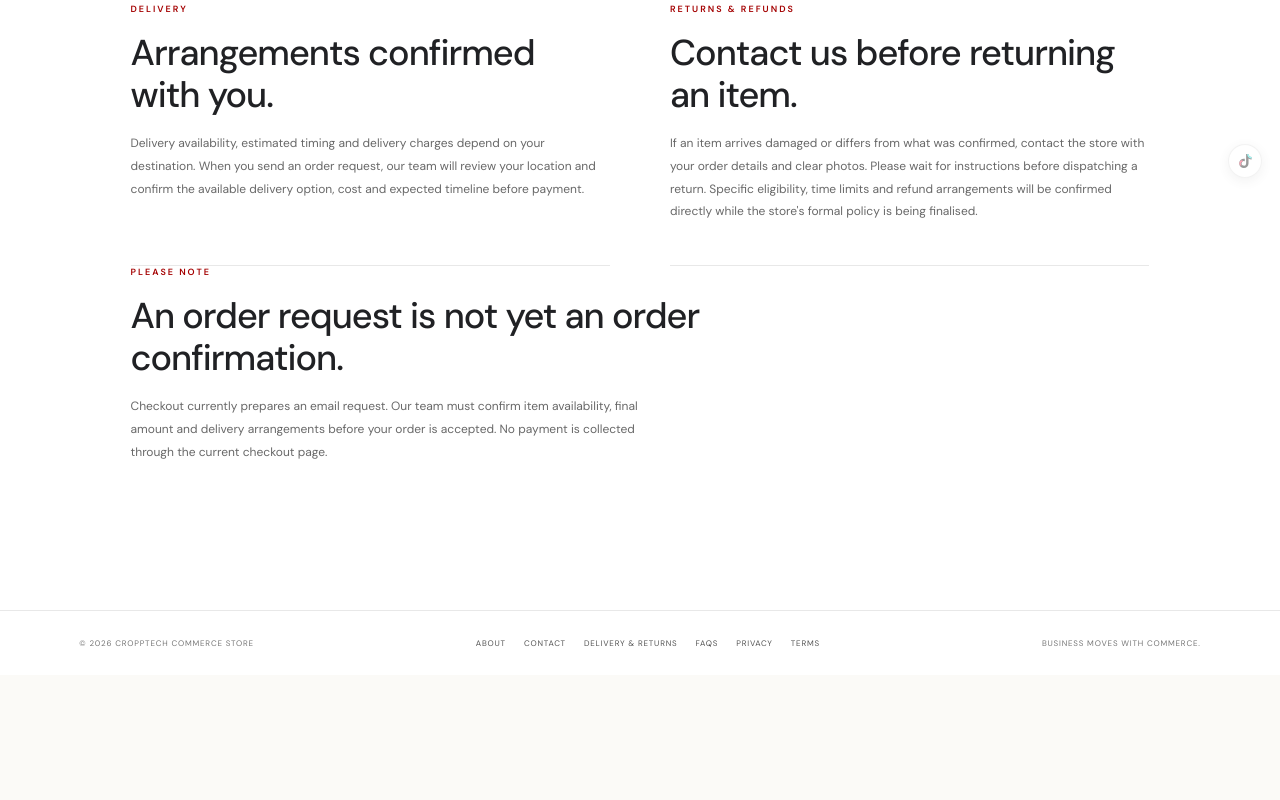
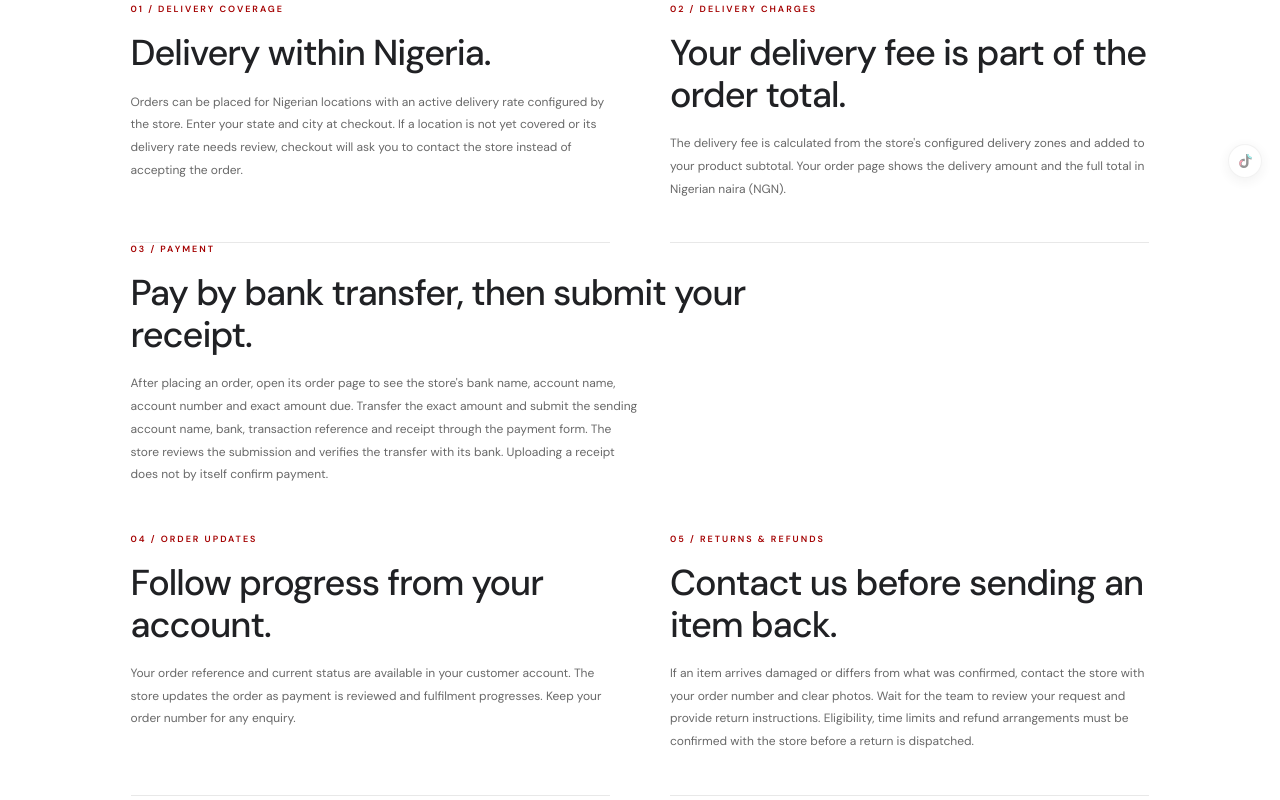
Before and after one commit to JACTech001/cropptech-commerce, a Next.js app: page /delivery-returns in a window 1280 px wide. Shown: the part 600-1400 px from the top of the page. Before the commit the page ends 1275 px from the top, so only its background shows below. Built offline with nearby package versions, Linux system fonts and the light colour scheme; no server answers; a web font is replaced by a local one.

Commit message:
Update delivery and payment information to match store checkout

```diff
--- a/app/delivery-returns/page.js
+++ b/app/delivery-returns/page.js
@@ -1,15 +1,43 @@
 import StorePageShell from "../../components/StorePageShell";
 
-export const metadata = { title: "Delivery & Returns | CroppTech Commerce Store", description: "Current delivery and returns information for CroppTech Commerce Store." };
+export const metadata = { title: "Delivery & Returns | CroppTech Commerce Store", description: "Delivery, bank-transfer payment and returns information for CroppTech Commerce Store." };
 
 export default function DeliveryReturnsPage() {
   return (
-    <StorePageShell eyebrow="CUSTOMER INFORMATION / DELIVERY & RETURNS" title={<>Clear details.<br /><em>Before you order.</em></>} intro="We will confirm the practical details of your delivery with you before an order is accepted. Here is how the current order-request process works.">
+    <StorePageShell eyebrow="CUSTOMER INFORMATION / DELIVERY & RETURNS" title={<>Clear details.<br /><em>Before you order.</em></>} intro="Understand how Nigerian delivery, bank-transfer payment and customer support work at CroppTech Commerce Store.">
       <div className="info-columns">
-        <article><p className="eyebrow">DELIVERY</p><h2>Arrangements confirmed with you.</h2><p>Delivery availability, estimated timing and delivery charges depend on your destination. When you send an order request, our team will review your location and confirm the available delivery option, cost and expected timeline before payment.</p></article>
-        <article><p className="eyebrow">RETURNS & REFUNDS</p><h2>Contact us before returning an item.</h2><p>If an item arrives damaged or differs from what was confirmed, contact the store with your order details and clear photos. Please wait for instructions before dispatching a return. Specific eligibility, time limits and refund arrangements will be confirmed directly while the store&apos;s formal policy is being finalised.</p></article>
+        <article>
+          <p className="eyebrow">01 / DELIVERY COVERAGE</p>
+          <h2>Delivery within Nigeria.</h2>
+          <p>Orders can be placed for Nigerian locations with an active delivery rate configured by the store. Enter your state and city at checkout. If a location is not yet covered or its delivery rate needs review, checkout will ask you to contact the store instead of accepting the order.</p>
+        </article>
+        <article>
+          <p className="eyebrow">02 / DELIVERY CHARGES</p>
+          <h2>Your delivery fee is part of the order total.</h2>
+          <p>The delivery fee is calculated from the store&apos;s configured delivery zones and added to your product subtotal. Your order page shows the delivery amount and the full total in Nigerian naira (NGN).</p>
+        </article>
       </div>
-      <div className="info-single"><p className="eyebrow">PLEASE NOTE</p><h2>An order request is not yet an order confirmation.</h2><p>Checkout currently prepares an email request. Our team must confirm item availability, final amount and delivery arrangements before your order is accepted. No payment is collected through the current checkout page.</p></div>
+      <div className="info-single">
+        <p className="eyebrow">03 / PAYMENT</p>
+        <h2>Pay by bank transfer, then submit your receipt.</h2>
+        <p>After placing an order, open its order page to see the store&apos;s bank name, account name, account number and exact amount due. Transfer the exact amount and submit the sending account name, bank, transaction reference and receipt through the payment form. The store reviews the submission and verifies the transfer with its bank. Uploading a receipt does not by itself confirm payment.</p>
+      </div>
+      <div className="info-columns">
+        <article>
+          <p className="eyebrow">04 / ORDER UPDATES</p>
+          <h2>Follow progress from your account.</h2>
+          <p>Your order reference and current status are available in your customer account. The store updates the order as payment is reviewed and fulfilment progresses. Keep your order number for any enquiry.</p>
+        </article>
+        <article>
+          <p className="eyebrow">05 / RETURNS & REFUNDS</p>
+          <h2>Contact us before sending an item back.</h2>
+          <p>If an item arrives damaged or differs from what was confirmed, contact the store with your order number and clear photos. Wait for the team to review your request and provide return instructions. Eligibility, time limits and refund arrangements must be confirmed with the store before a return is dispatched.</p>
+        </article>
+      </div>
+      <div className="info-callout">
+        <h2>Need help with an order?</h2>
+        <a className="text-link" href="mailto:Cropptechcommercestores@gmail.com">CONTACT CUSTOMER CARE</a>
+      </div>
     </StorePageShell>
   );
 }
```
